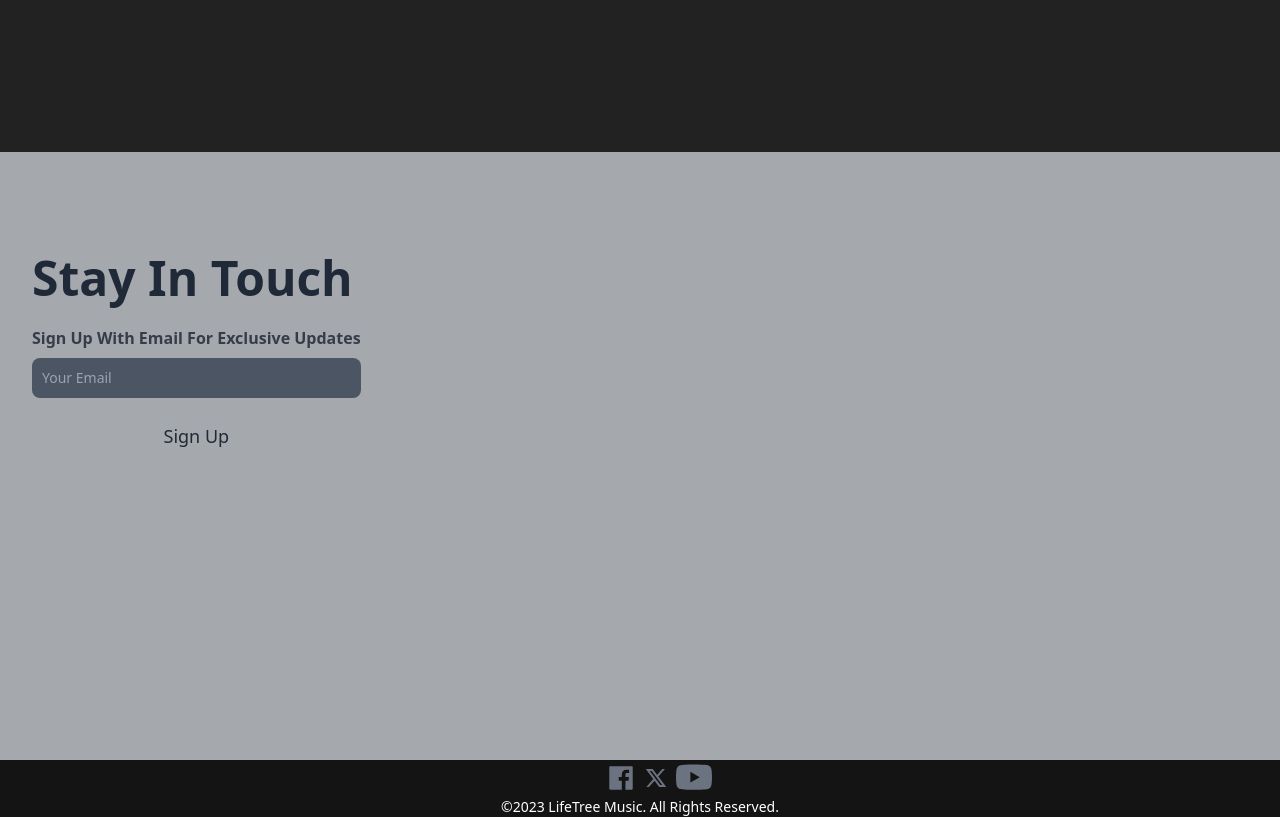
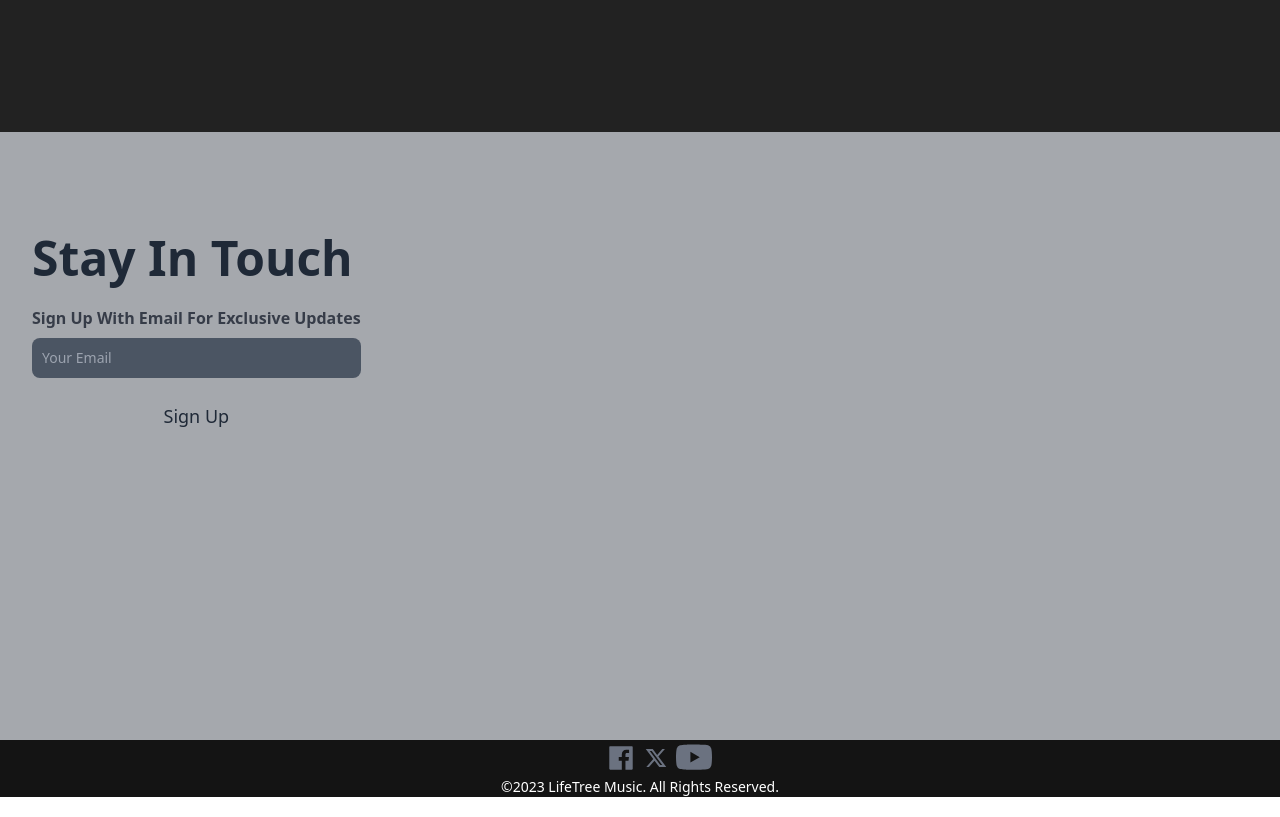
Before and after one commit to Seeligjn/LifeTree, a React (Vite) app in the folder client/: page / in a window 1280 px wide. Shown: the part 1460-2277 px from the top of the page. Built offline with nearby package versions, Linux system fonts and the light colour scheme; no server answers; some icons are missing.

Commit message:
logo adjustment2

```diff
--- a/client/src/Components/EmailSignUp.jsx
+++ b/client/src/Components/EmailSignUp.jsx
@@ -2,7 +2,7 @@ import React from "react";
 
 export default function EmailSignUp() {
   return (
-    <div className="flex mt-5 bg-gray-300 bg-opacity-75">
+    <div className="flex  bg-gray-300 bg-opacity-75">
       <div className="w-full flex items-center h-[400px] max-w-md p-4 rounded-lg sm:p-6 md:p-8 mb-52 justify-center md:justify-start">
         <form className="space-y-6" action="#">
           <h5 className="text-5xl font-extrabold text-gray-800">
```
